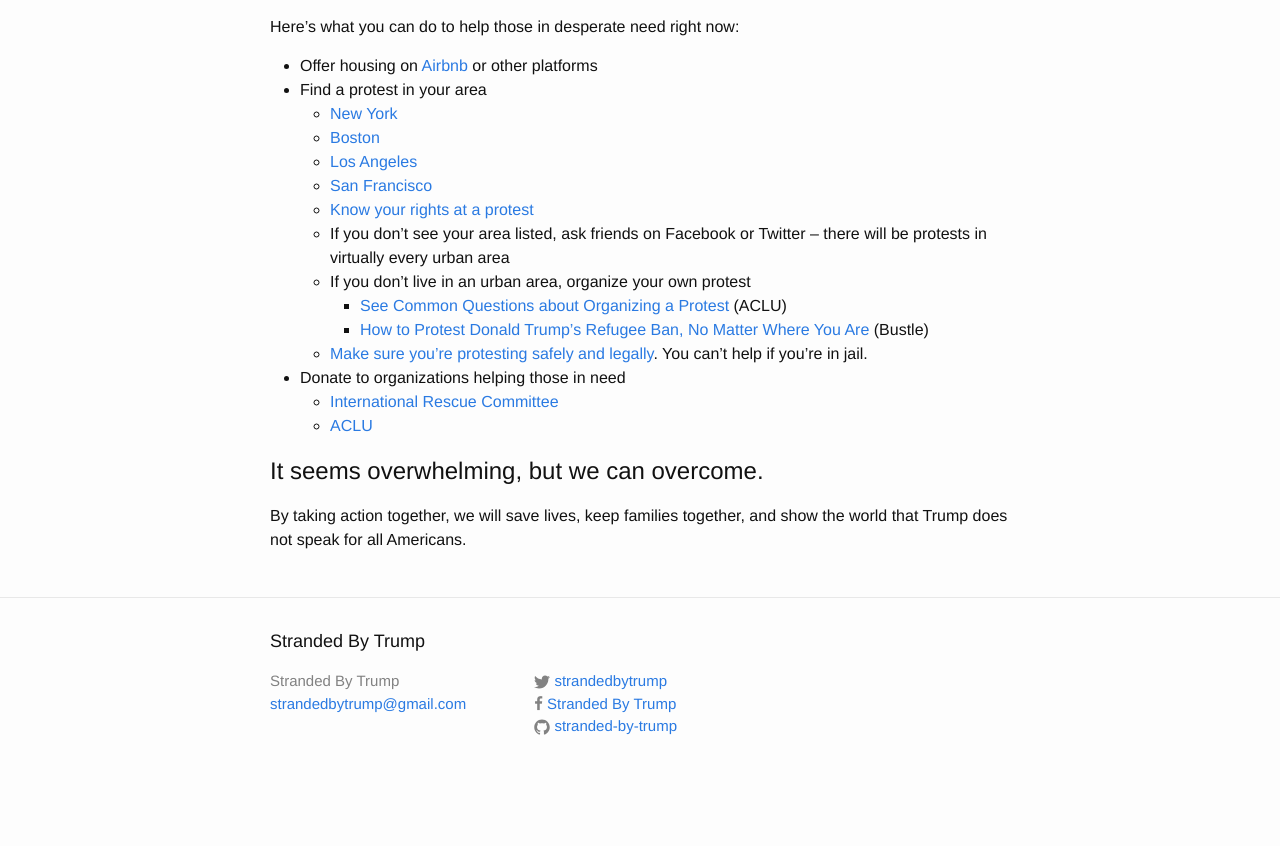
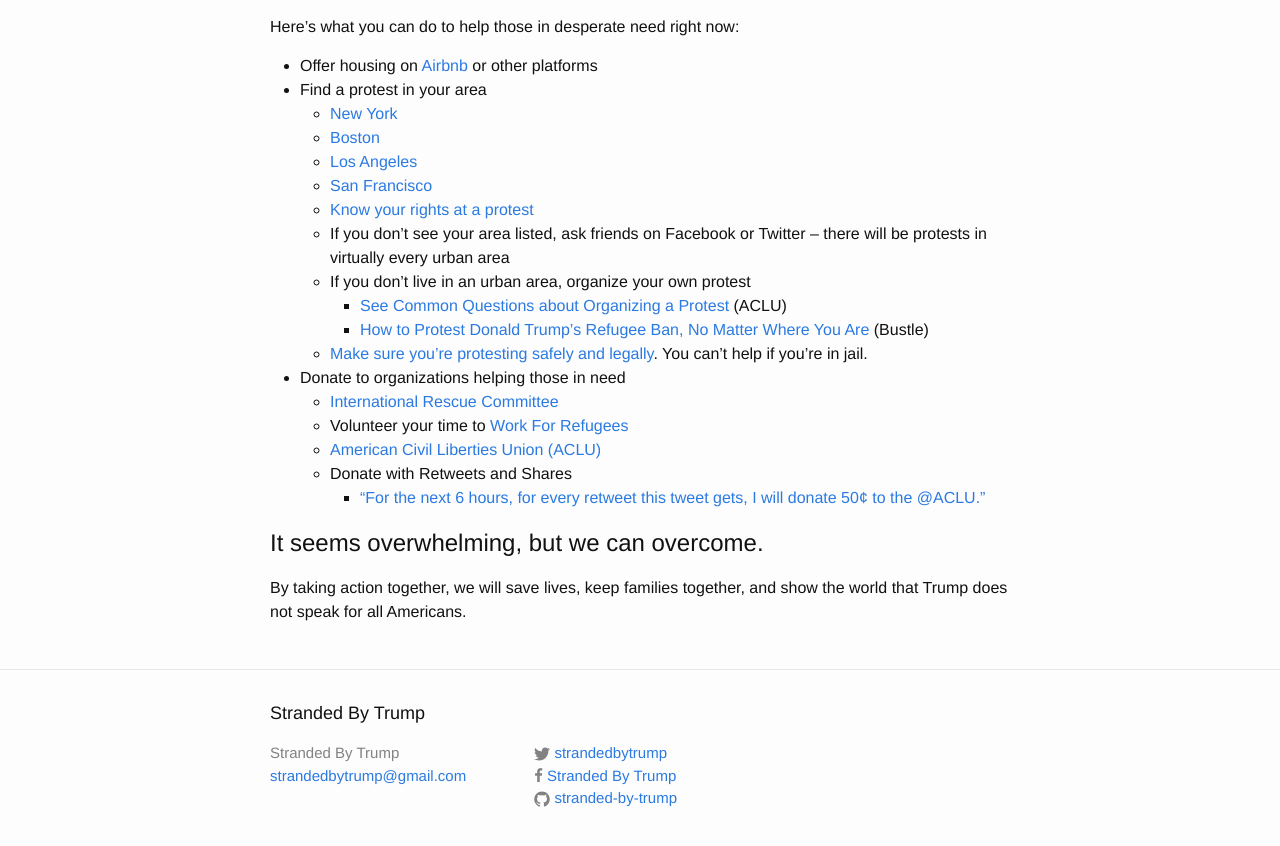
Before and after one commit to RichardLitt/stranded-by-trump, a Jekyll site: the page built from index.md, in a window 1280 px wide and 900 px high, scrolled down 1440 px. Shown: the top 846 px of the window. Built offline with Jekyll 4.4.1, drawn with Linux system fonts in a browser that asks for light colours; nearby versions of some CDN libraries; our own code applies the rules of GitHub Pages for plain Markdown files.

Commit message:
add more donations

```diff
--- a/index.md
+++ b/index.md
@@ -47,7 +47,10 @@ Here’s what you can do to help those in desperate need right now:
     * [Make sure you’re protesting safely and legally](http://lifehacker.com/how-to-protest-safely-and-legally-5859590). You can’t help if you’re in jail.
   * Donate to organizations helping those in need
     * [International Rescue Committee](https://help.rescue.org/donate/refugees-need-urgent-support?ms=gs_ppc_onex_inaug17_es_170112&initialms=gs_ppc_onex_inaug17_es_170112&gclid=CMHut-Ww5tECFdm3wAodiUAPXw)
-    * [ACLU](https://action.aclu.org/secure/he-discriminated-we-sued)
+    * Volunteer your time to [Work For Refugees](https://www.globalcitizen.org/en/content/refugees-workforrefugees-worldvision-newzealand/)
+    * [American Civil Liberties Union (ACLU)](https://action.aclu.org/secure/he-discriminated-we-sued)
+    * Donate with Retweets and Shares
+      * ["For the next 6 hours, for every retweet this tweet gets, I will donate 50¢ to the @ACLU."](https://twitter.com/pacdude/status/825537340072402944)
 
 ## It seems overwhelming, but we can overcome.
 
```
